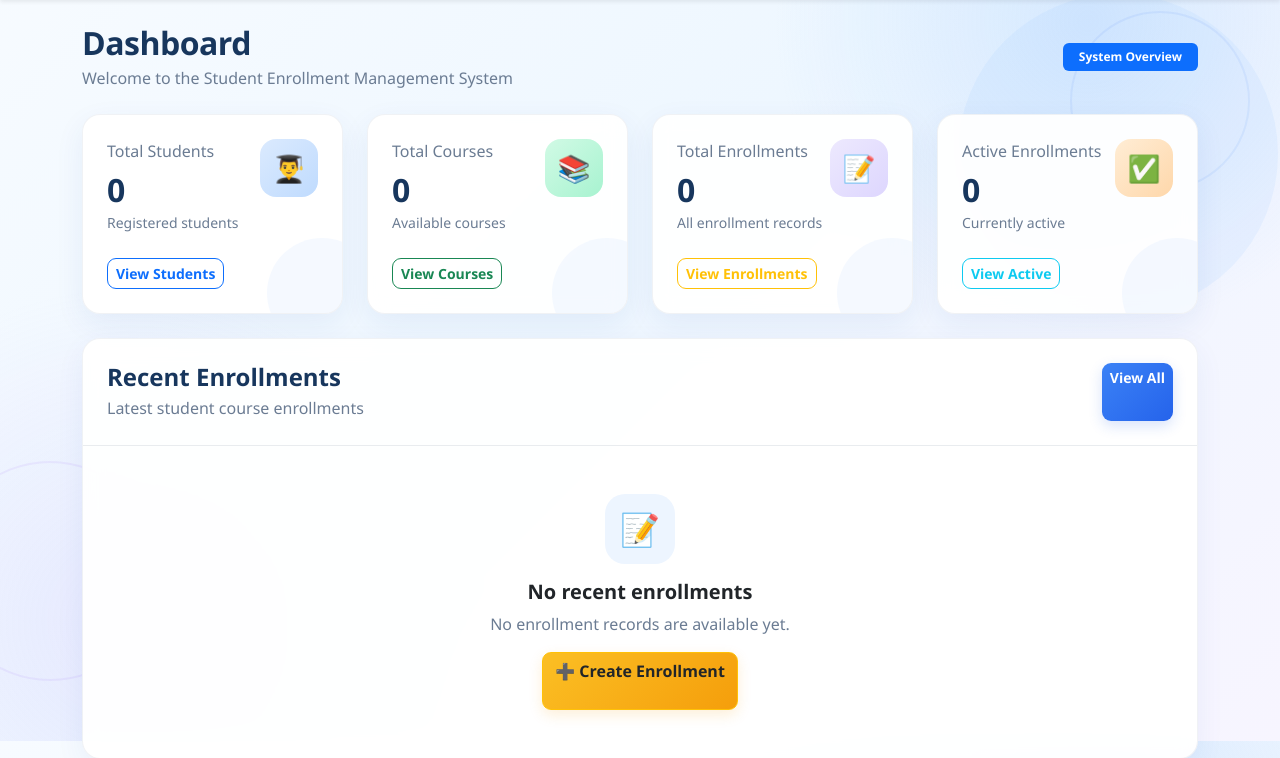
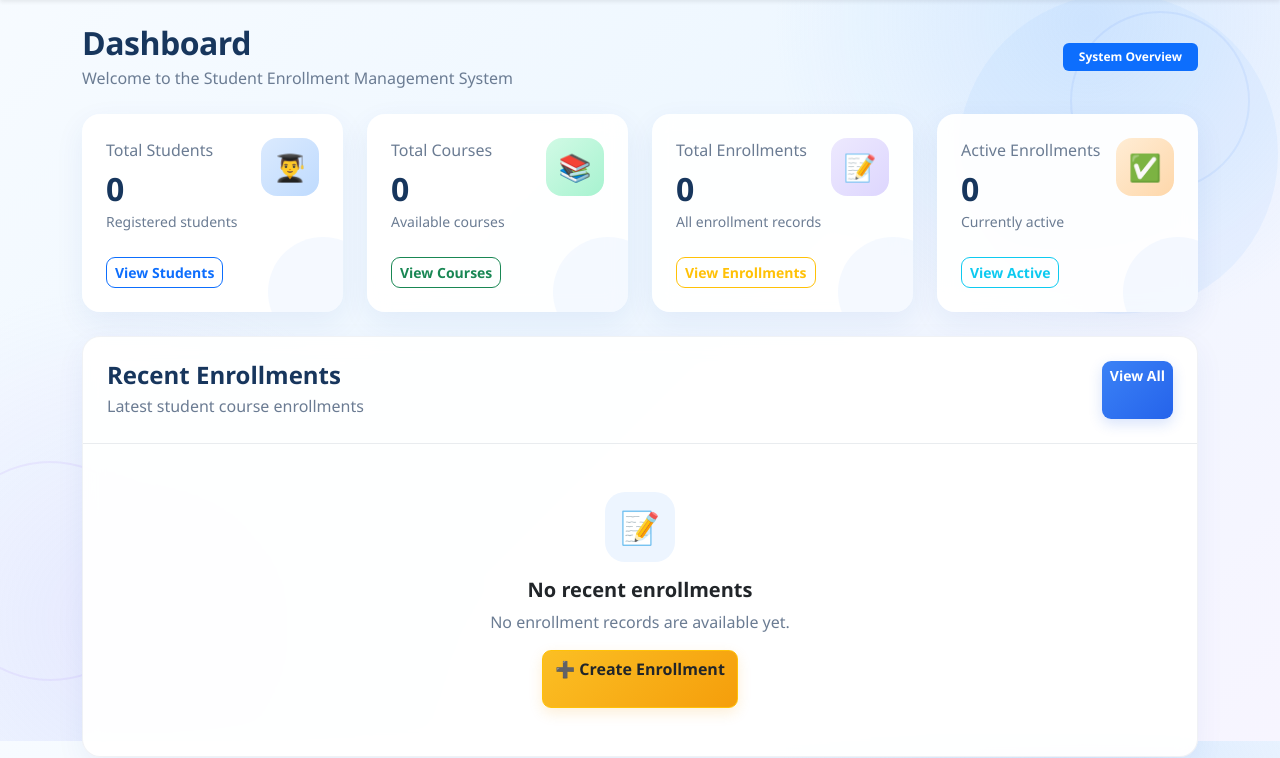
Before and after one commit to Lokesh-6147/student-enrollment-app, a Flask app: page / in a window 1280 px wide. Shown: the part 59-817 px from the top of the page. Run offline with Flask 3, Linux system fonts and the light colour scheme; data that the repository does not hold is empty.

Commit message:
Fix dashboard card border styling

```diff
--- a/templates/index.html
+++ b/templates/index.html
@@ -650,7 +650,7 @@
 .dashboard-page .dashboard-card {
     position: relative;
     overflow: hidden;
-    border: 1px solid rgba(148, 163, 184, 0.14);
+    border: none;
     border-radius: 18px;
     background: rgba(255, 255, 255, 0.94);
     box-shadow: 0 10px 30px rgba(30, 64, 175, 0.07);
```
